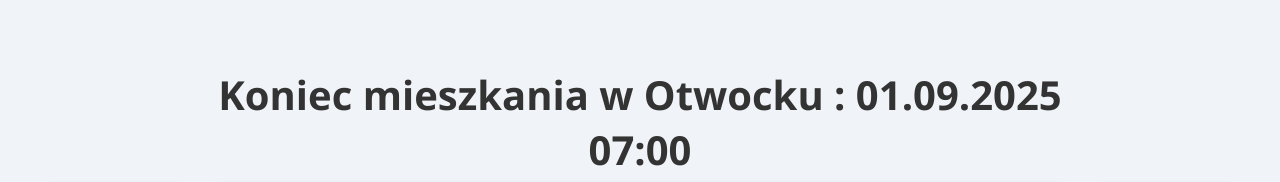
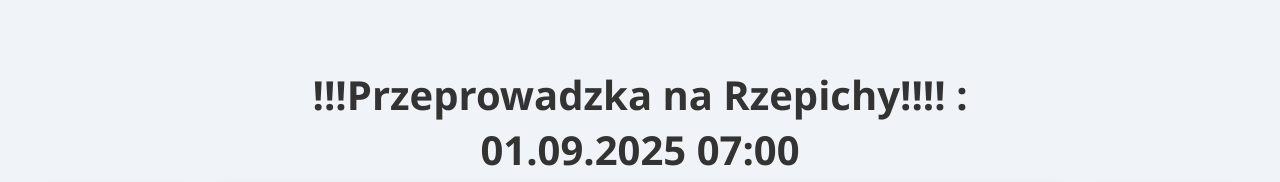
Before and after one commit to thefreakyart/odliczanie, a plain HTML site: page index.html in a window 1280 px wide. Shown: the top 182 px of the page. Drawn offline with Linux system fonts and the light colour scheme.

Commit message:
Update index.html

```diff
--- a/index.html
+++ b/index.html
@@ -124,7 +124,7 @@
     </div>
 
     <div class="main-content">
-      <h1>Koniec mieszkania w Otwocku : 01.09.2025 07:00</h1>
+      <h1>!!!Przeprowadzka na Rzepichy!!!! : 01.09.2025 07:00</h1>
       <div id="countdown">Odliczanie...</div>
 
       <!-- KOT TUŻ POD ODLICZANIEM -->
```
